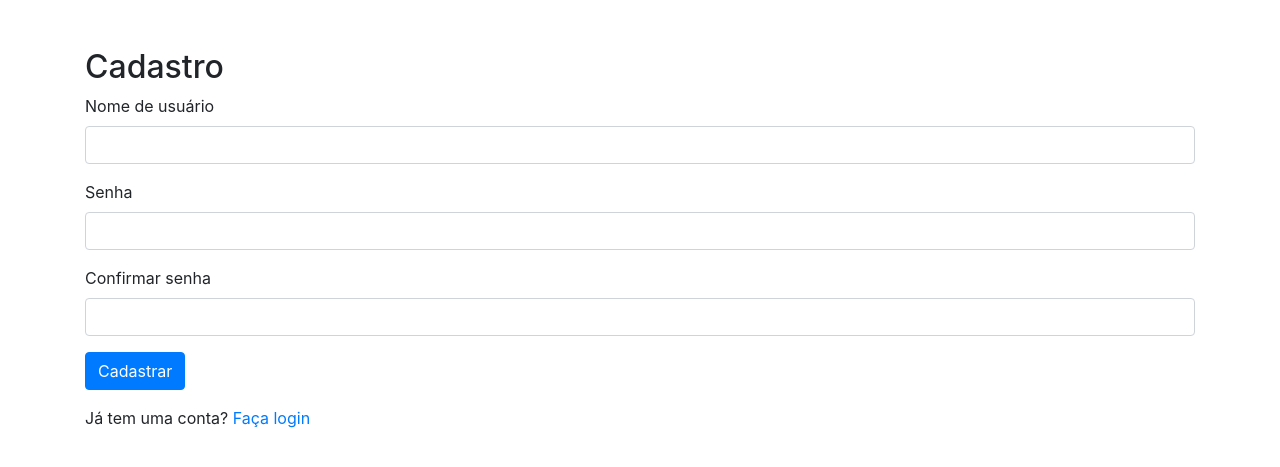
After one commit to EduRayzer/Projeto-Integrador-Transdisciplinar, a Flask app: page /signup in a window 1280 px wide. The commit adds this page. Shown: the top 467 px of the page. Run offline with Flask 3, Linux system fonts and the light colour scheme; some libraries are stand-ins or nearby versions.

Commit message:
novas_funcoes

```diff
--- a/app.py
+++ b/app.py
@@ -12,7 +12,7 @@ products = [
     {'id': 3, 'name': 'Jantar Gourmet Unifran', 'price': 40.0}
 ]
 
-# Usuários fictícios para login
+# Usuários fictícios para login (vamos substituir por um dicionário em memória)
 users = {
     'admin': 'unifran',  # username: password
 }
@@ -36,6 +36,30 @@ def login():
 
         flash('Login inválido. Tente novamente.', 'danger')
     return render_template('login.html')
+
+@app.route('/signup', methods=['GET', 'POST'])
+def signup():
+    if request.method == 'POST':
+        username = request.form['username']
+        password = request.form['password']
+        confirm_password = request.form['confirm_password']
+
+        # Verifica se o nome de usuário já existe
+        if username in users:
+            flash('Nome de usuário já existe. Tente outro.', 'danger')
+            return render_template('signup.html')
+
+        # Verifica se as senhas coincidem
+        if password != confirm_password:
+            flash('As senhas não coincidem. Tente novamente.', 'danger')
+            return render_template('signup.html')
+
+        # Adiciona o novo usuário ao dicionário
+        users[username] = password
+        flash('Cadastro realizado com sucesso. Agora faça login.', 'success')
+        return redirect(url_for('login'))
+
+    return render_template('signup.html')
 
 @app.route('/logout')
 def logout():
@@ -80,6 +104,25 @@ def add_to_cart(product_id):
 
     return redirect(url_for('cart'))
 
+@app.route('/remove_from_cart/<int:product_id>', methods=['POST'])
+def remove_from_cart(product_id):
+    if 'user' not in session:
+        return redirect(url_for('login'))
+
+    # Recupera o carrinho da sessão
+    cart = session.get('cart', {})
+
+    if str(product_id) in cart:
+        # Remove o produto do carrinho se a quantidade for 1
+        if cart[str(product_id)] > 1:
+            cart[str(product_id)] -= 1  # Decrementa a quantidade
+        else:
+            del cart[str(product_id)]  # Remove o produto do carrinho
+
+        session['cart'] = cart  # Atualiza o carrinho na sessão
+
+    return redirect(url_for('cart'))  # Redireciona para a página do carrinho
+
 @app.route('/checkout')
 def checkout():
     if 'user' not in session:
@@ -89,5 +132,12 @@ def checkout():
     flash('Compra finalizada com sucesso!', 'success')
     return redirect(url_for('products_view'))
 
+@app.context_processor
+def inject_cart_count():
+    """Função para injetar o número total de itens no carrinho em todas as páginas"""
+    cart = session.get('cart', {})
+    cart_count = sum(cart.values())  # Soma as quantidades dos itens no carrinho
+    return {'cart_count': cart_count}
+
 if __name__ == '__main__':
     app.run(debug=True)
--- a/templates/login.html
+++ b/templates/login.html
@@ -20,6 +20,12 @@
             </div>
             <button type="submit" class="btn btn-primary">Entrar</button>
         </form>
+
+        <!-- Link para a página de cadastro -->
+        <div class="mt-3">
+            <p>Não tem uma conta? <a href="{{ url_for('signup') }}">Cadastre-se aqui</a></p>
+        </div>
+
         {% with messages = get_flashed_messages(with_categories=true) %}
             {% if messages %}
                 <div class="alert alert-danger mt-3">
--- /dev/null
+++ b/templates/signup.html
@@ -0,0 +1,30 @@
+<!DOCTYPE html>
+<html lang="pt-br">
+<head>
+    <meta charset="UTF-8">
+    <meta name="viewport" content="width=device-width, initial-scale=1.0">
+    <title>Cadastro</title>
+    <link href="https://stackpath.bootstrapcdn.com/bootstrap/4.5.2/css/bootstrap.min.css" rel="stylesheet">
+</head>
+<body>
+    <div class="container">
+        <h2 class="mt-5">Cadastro</h2>
+        <form method="POST">
+            <div class="form-group">
+                <label for="username">Nome de usuário</label>
+                <input type="text" class="form-control" id="username" name="username" required>
+            </div>
+            <div class="form-group">
+                <label for="password">Senha</label>
+                <input type="password" class="form-control" id="password" name="password" required>
+            </div>
+            <div class="form-group">
+                <label for="confirm_password">Confirmar senha</label>
+                <input type="password" class="form-control" id="confirm_password" name="confirm_password" required>
+            </div>
+            <button type="submit" class="btn btn-primary">Cadastrar</button>
+        </form>
+        <p class="mt-3">Já tem uma conta? <a href="{{ url_for('login') }}">Faça login</a></p>
+    </div>
+</body>
+</html>
```
Also changed, not shown: templates/cart.html (+40 -0 lines).
